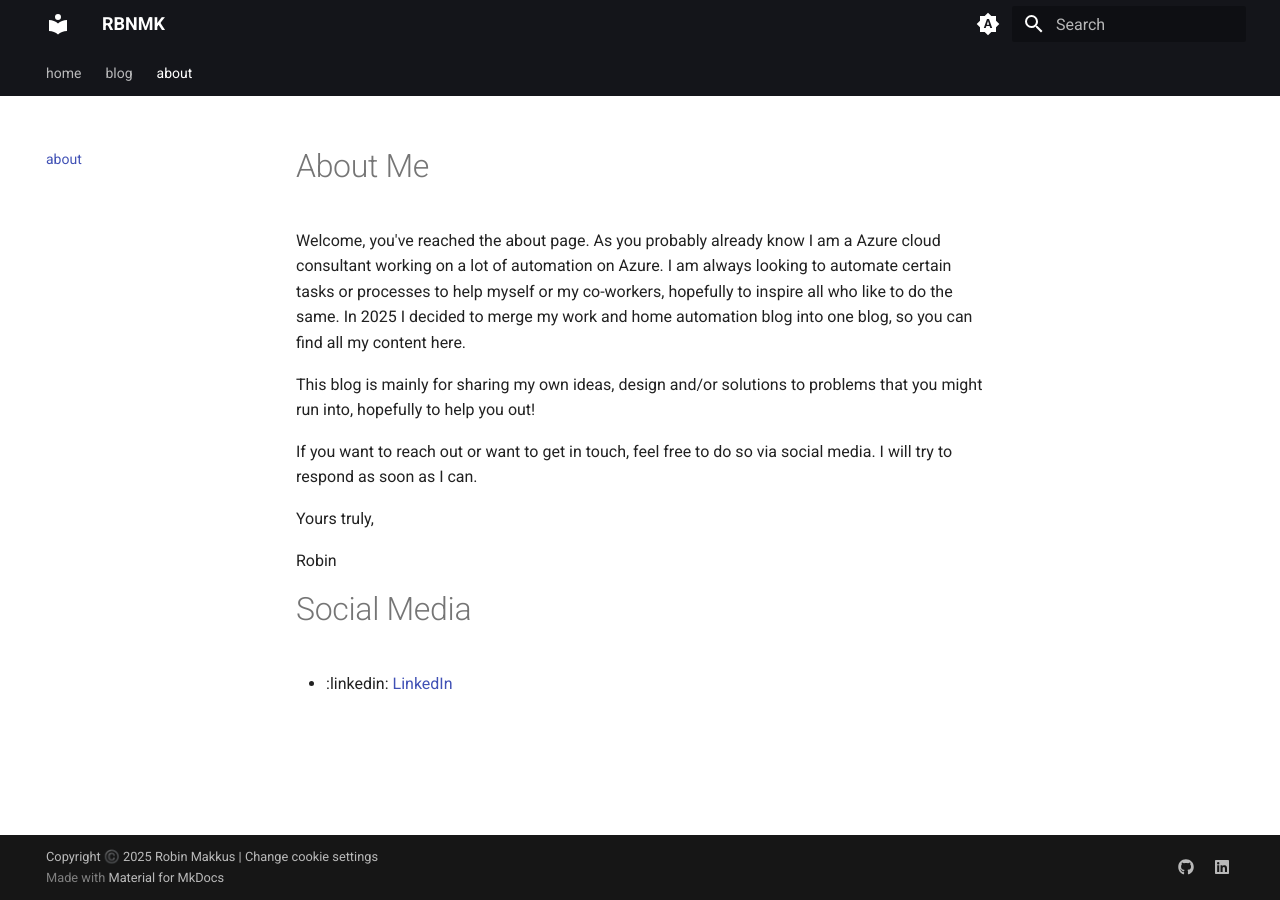
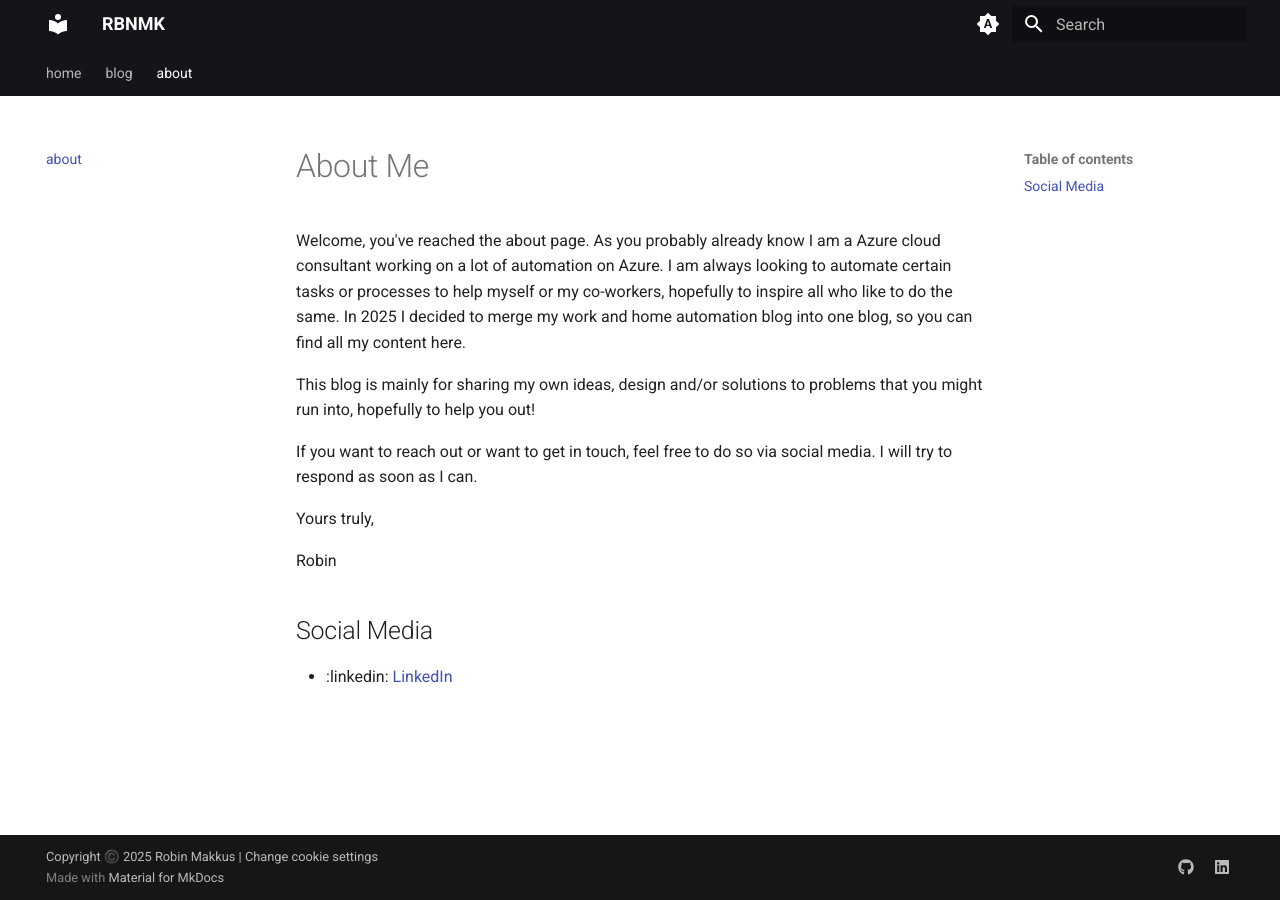
Before and after one commit to rbnmk/rbnmk.github.io, an MkDocs documentation site: the page built from docs/about.md, in a window 1280 px wide. Built offline with MkDocs 1.6.1 and Material for MkDocs 9.7.7, drawn with Linux system fonts in a browser that asks for light colours.

Commit message:
Set correct header

```diff
--- a/docs/about.md
+++ b/docs/about.md
@@ -10,6 +10,6 @@ Yours truly,
 
 Robin
 
-# Social Media
+## Social Media
 
 - :linkedin: [LinkedIn](https://www.linkedin.com/in/rbnmk/)
```
